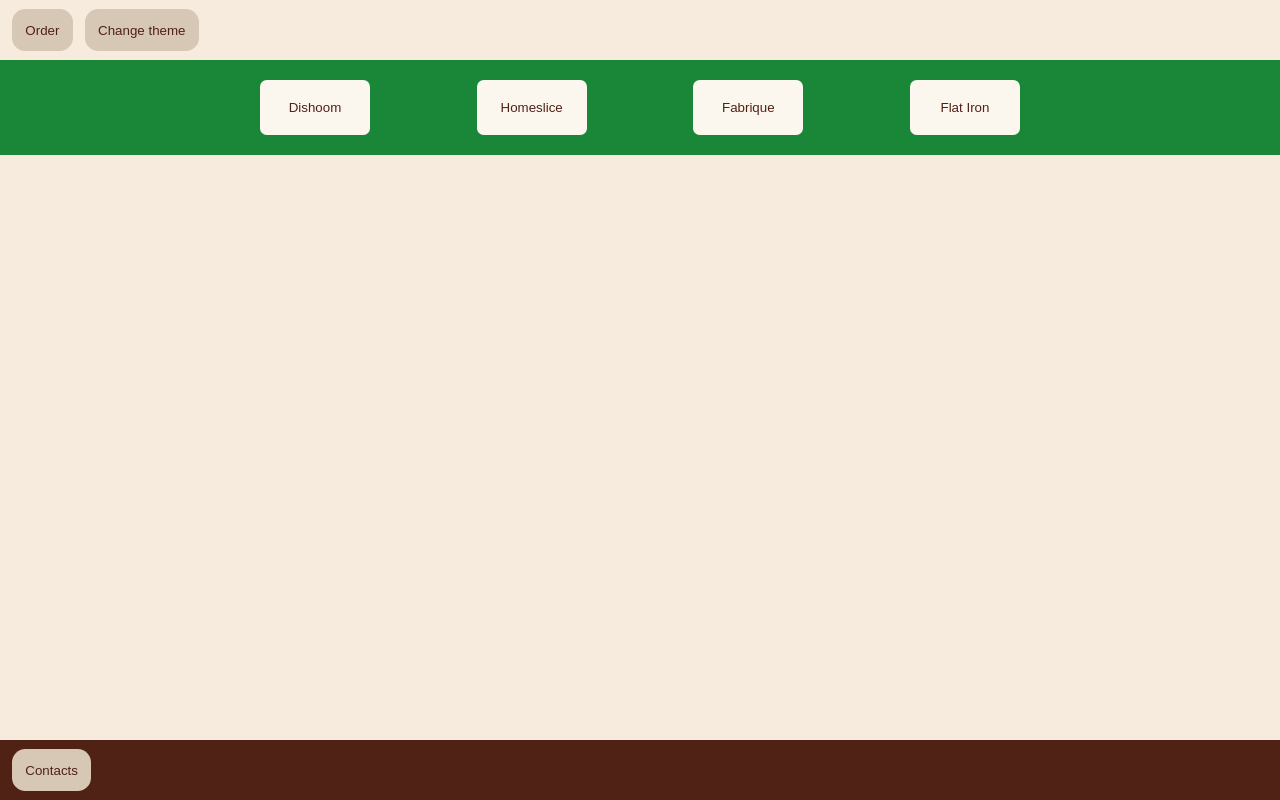
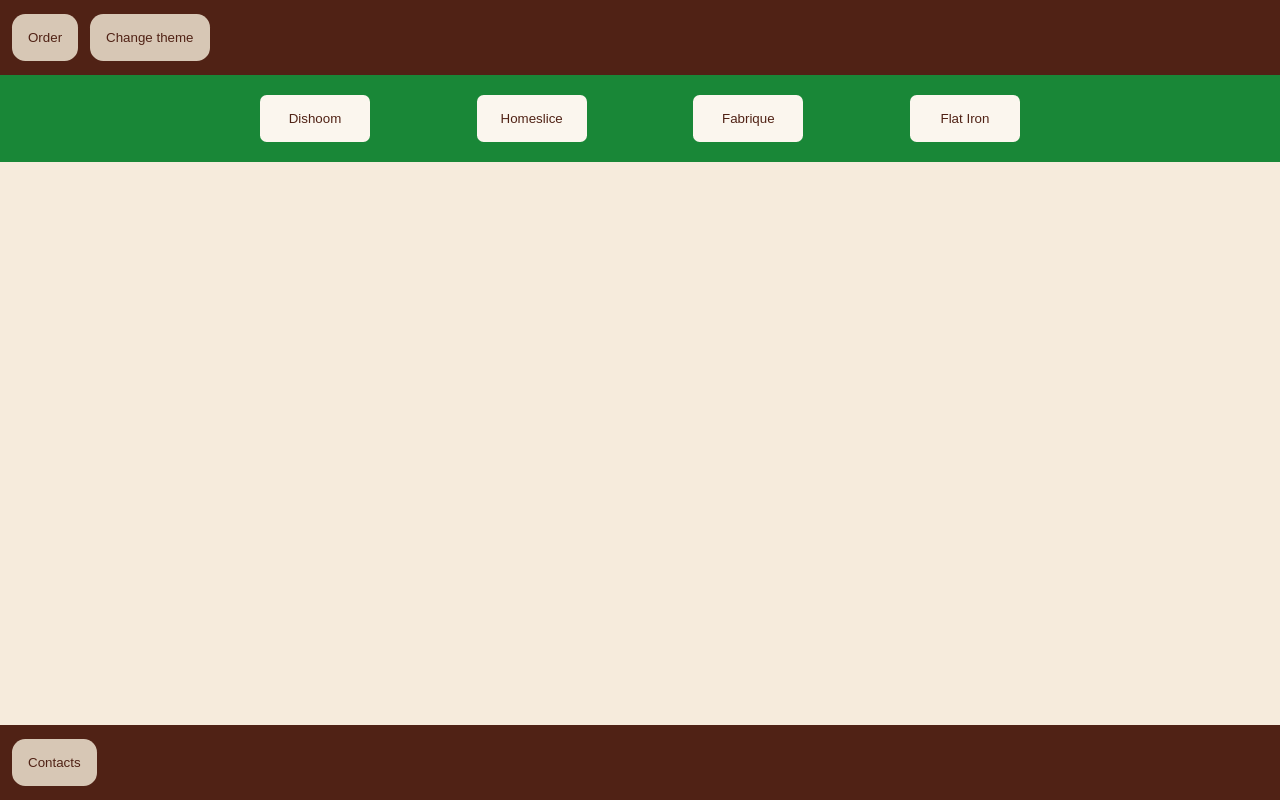
Before and after one commit to ivan-education/react-20231109, a React app: page / in a window 1280 px wide. Built offline with nearby package versions, Linux system fonts and the light colour scheme; the HTML template or start-up script is replaced by a standard one.

Commit message:
replace buttons in Header and Footer with Button component, move its styles to common, refactoring for styles

```diff
--- a/src/components/category/styles.module.scss
+++ b/src/components/category/styles.module.scss
@@ -1,9 +1,9 @@
 @import "../../scss/common.scss";
 
 .category {
-  padding: 1.5em;
+  cursor: pointer;
+  padding: 1.2em;
   border-radius: 0.5em;
-  cursor: pointer;
   border: none;
   box-sizing: border-box;
   width: 110px;
@@ -14,8 +14,7 @@
     color: $colorBrown;
 
     &:hover {
-      background-color: $colorBrown;
-      color: $colorLightCreamy;
+      opacity: 0.7;
     }
   }
 
@@ -24,11 +23,10 @@
     color: $colorLightCreamy;
 
     &:hover {
-      background-color: $colorLightCreamy;
-      color: $colorBrown;
+      opacity: 0.7;
     }
   }
 }
 .category_active {
-  opacity: 0.5;
+  opacity: 0.7;
 }
--- a/src/components/footer/component.tsx
+++ b/src/components/footer/component.tsx
@@ -1,9 +1,10 @@
+import { Button } from "../button/component";
 import classes from "./styles.module.scss";
 
 export const Footer: React.FC = () => {
   return (
     <footer className={classes.footer}>
-      <button className={classes.footer__button}>Contacts</button>
+      <Button className={classes.footer__button}>Contacts</Button>
     </footer>
   );
 };
--- a/src/components/footer/styles.module.scss
+++ b/src/components/footer/styles.module.scss
@@ -1,7 +1,8 @@
 @import "../../scss/common.scss";
+@import "../../scss/buttons.scss";
 
 .footer {
-  min-height: 60px;
+  min-height: 75px;
   background-color: $colorBrown;
   display: flex;
   align-items: center;
@@ -9,10 +10,5 @@
 }
 
 .footer__button {
-  background-color: $colorCreamy;
-  color: $colorBrown;
-  border-radius: 1em;
-  border: none;
-  padding: 1em;
-  cursor: pointer;
+  @include headerButton();
 }
--- a/src/components/header/component.tsx
+++ b/src/components/header/component.tsx
@@ -1,3 +1,4 @@
+import { Button } from "../button/component";
 import classes from "./styles.module.scss";
 import classnames from "classnames";
 
@@ -9,10 +10,10 @@ interface Props {
 export const Header: React.FC<Props> = ({ className, onChangeTheme }) => {
   return (
     <header className={classnames(classes.header, className)}>
-      <button className={classes.header__button}>Order</button>
-      <button className={classes.header__button} onClick={onChangeTheme}>
+      <Button className={classes.header__button}>Order</Button>
+      <Button className={classes.header__button} onClick={onChangeTheme}>
         Change theme
-      </button>
+      </Button>
     </header>
   );
 };
--- a/src/components/header/styles.module.scss
+++ b/src/components/header/styles.module.scss
@@ -1,18 +1,16 @@
 @import "../../scss/common.scss";
+@import "../../scss/buttons.scss";
 
 .header {
-  min-height: 60px;
+  min-height: 75px;
   display: flex;
   align-items: center;
   gap: 12px;
   padding-left: 12px;
+  background-color: $colorBrown;
+  z-index: 1;
 }
 
 .header__button {
-  background-color: $colorCreamy;
-  color: $colorBrown;
-  border-radius: 1em;
-  border: none;
-  padding: 1em;
-  cursor: pointer;
+  @include headerButton();
 }
--- /dev/null
+++ b/src/scss/buttons.scss
@@ -0,0 +1,21 @@
+@import "./common.scss";
+
+@mixin headerButton() {
+  cursor: pointer;
+  padding: 1.2em;
+  border-radius: 1em;
+  border: none;
+
+  &:hover {
+    opacity: 0.7;
+  }
+
+  &:global(.light) {
+    background-color: $colorCreamy;
+    color: $colorBrown;
+  }
+  &:global(.dark) {
+    background-color: #fff;
+    color: black;
+  }
+}
```
